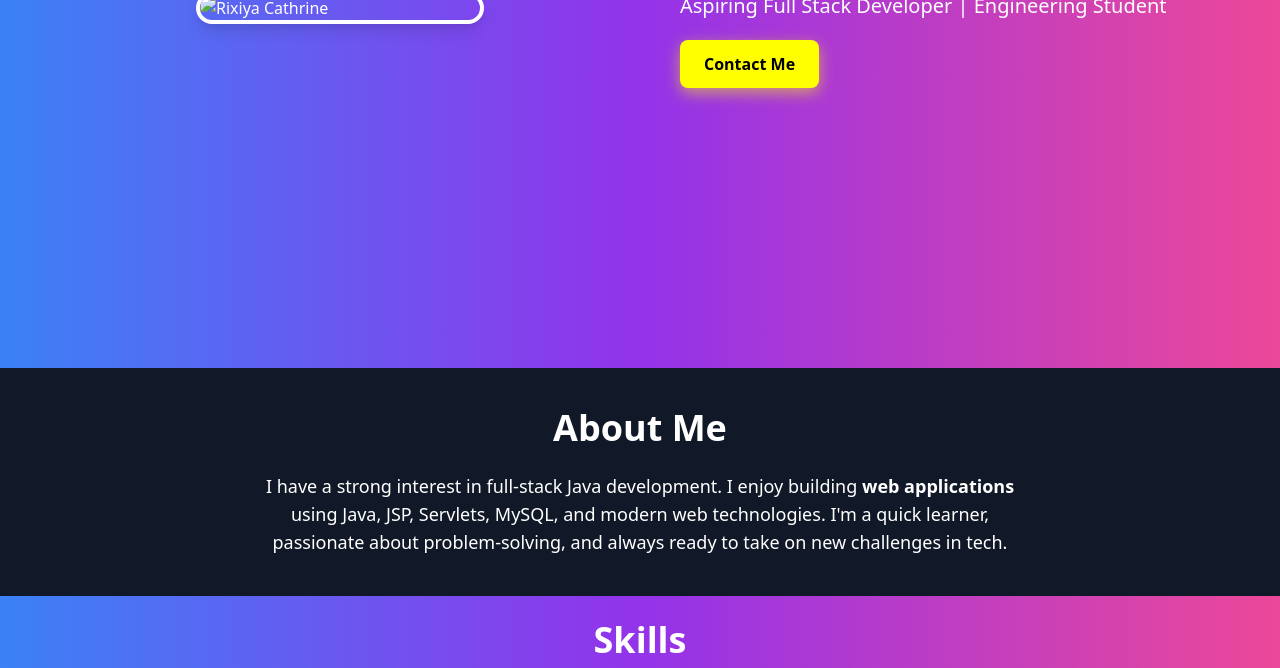
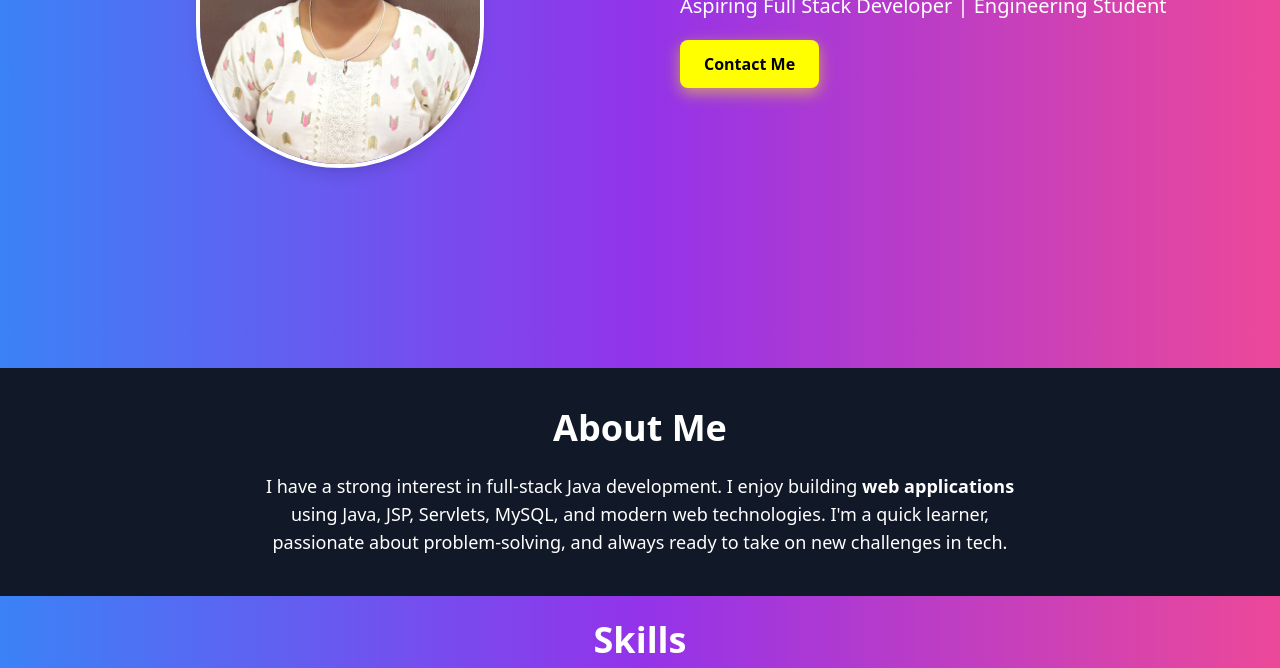
Before and after one commit to RIXIYACATHRINE/Rixiya-portfolio, a plain HTML site: page index.html in a window 1280 px wide. Shown: the part 432-1100 px from the top of the page. Drawn offline with nearby package versions, Linux system fonts and the light colour scheme; the site is published under a folder, as on GitHub Pages, so addresses that start at the root find nothing.

Commit message:
index.html

```diff
--- a/index.html
+++ b/index.html
@@ -26,7 +26,7 @@
     <!-- Banner Section -->
     <section class="h-screen flex flex-col md:flex-row items-center justify-center px-10 pt-20">
         <div class="md:w-1/2 flex justify-center">
-            <img src="/profile.jpeg" alt="Rixiya Cathrine" class="rounded-full w-72 border-4 border-white shadow-lg">
+            <img src="profile.jpeg" alt="Rixiya Cathrine" class="rounded-full w-72 border-4 border-white shadow-lg">
         </div>
         <div class="md:w-1/2 md:pl-10 text-center md:text-left">
             <h1 class="text-5xl font-bold animate-fade-in">Hi, I'm <span class="text-yellow-300">Rixiya Cathrine</span></h1>
```
